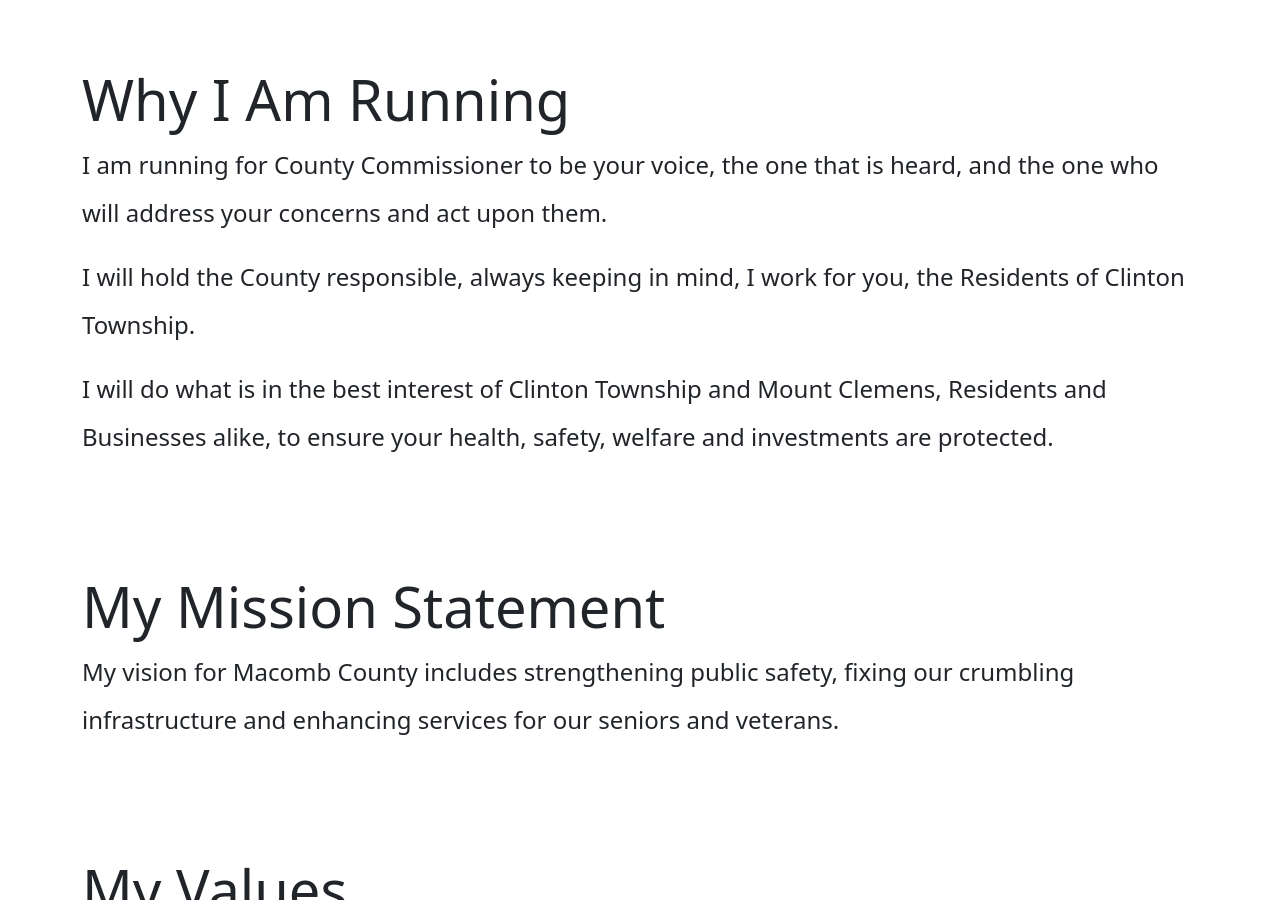
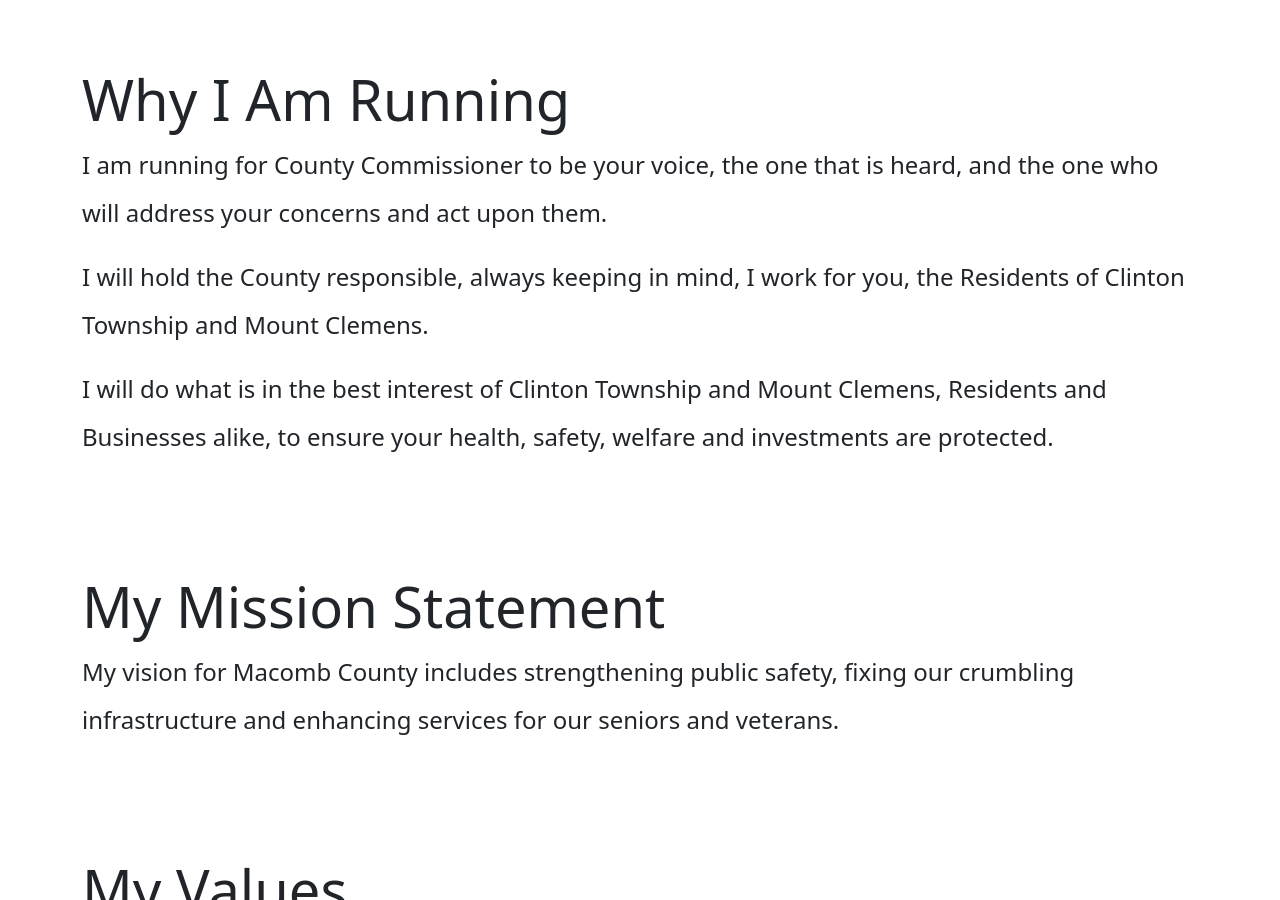
Before and after one commit to rsoulard/pameladavid-site, a Jekyll site: the page built from index.html, in a window 1280 px wide and 900 px high, scrolled down 578 px. Built offline with Jekyll 4.4.1, drawn with Linux system fonts in a browser that asks for light colours.

Commit message:
Updated index to include Mount Clemens

```diff
--- a/index.html
+++ b/index.html
@@ -17,7 +17,7 @@ layout: default
     <p class="statement">I am running for County Commissioner to be your voice, the one that is heard, and the one who
         will address your concerns and act upon them.</p>
     <p class="statement">I will hold the County responsible, always keeping in mind, I work for you, the Residents of
-        Clinton Township.</p>
+        Clinton Township and Mount Clemens.</p>
     <p class="statement">I will do what is in the best interest of Clinton Township and Mount Clemens, Residents and Businesses alike, to
         ensure your health, safety, welfare and investments are protected.</p>
 </div>
```
